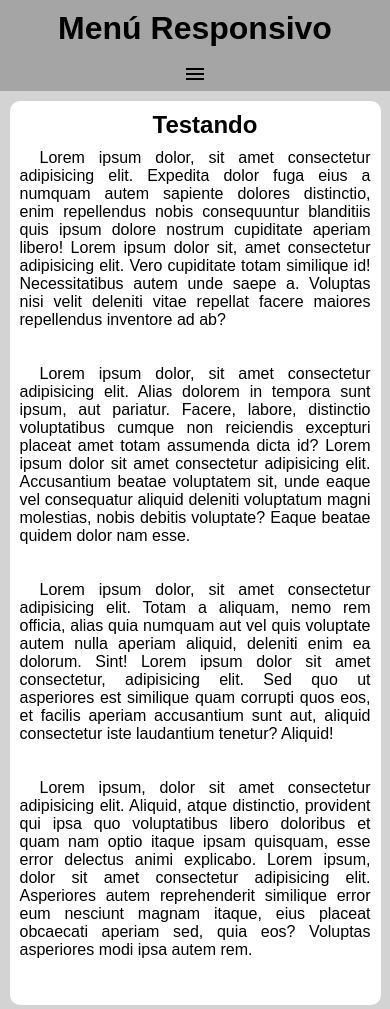
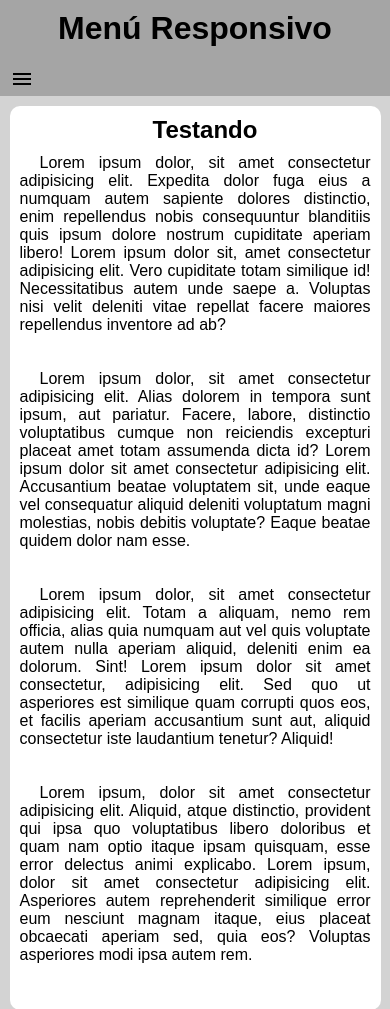
Before and after one commit to Victor-06-96/Projeto-Menu, a plain HTML site: page index.html in a window 390 px wide. Drawn offline with nearby package versions, Linux system fonts and the light colour scheme.

Commit message:
Menu Responsivo

```diff
--- a/estilos/style.css
+++ b/estilos/style.css
@@ -17,12 +17,22 @@ header h1 {
     padding: 10px;
 }
 
-#burger {
-    display: none;
+#burger{
+    display: block;
+    text-align: left;
+    padding: 10px;
+    margin: 5px;
+    width: 25px;
+}
+
+#burger:hover {
+    background-color: rgb(92, 90, 90);
+    color: white;
+    cursor: pointer;
 }
 
 menu  {
-    display: block;
+    display: none;
     margin-top: 20px;
     text-align: left;
 }
```
